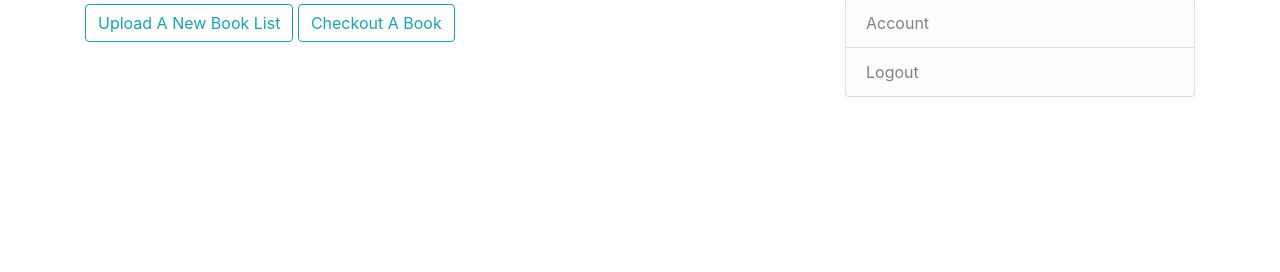
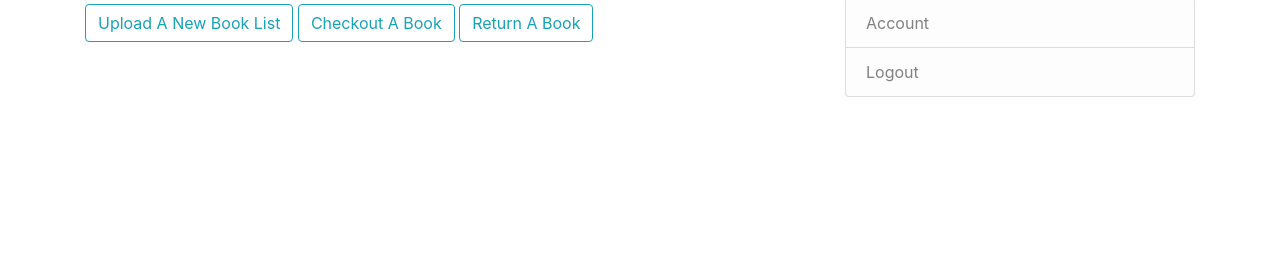
Before and after one commit to bodowd/gemeindelibrary, a Flask app: a page that uses gemlibapp/templates/view_booklist.html in a window 1280 px wide. Shown: the part 84-356 px from the top of the page. Run offline with Flask 2, Linux system fonts and the light colour scheme; the visitor is signed in with stand-in values (Sample User, id 1); data comes from the database, SQL or seed files in the repository; data that the repository does not hold is empty; some libraries are stand-ins or nearby versions.

Commit message:
added return book functionality

```diff
--- a/gemlibapp/booklist/forms.py
+++ b/gemlibapp/booklist/forms.py
@@ -33,3 +33,8 @@ class CheckoutBookForm(FlaskForm):
     borrower = StringField('Borrower', validators=[DataRequired()])
     borrower_email = StringField('Email', validators=[DataRequired(), Email()])
     submit = SubmitField('Checkout Book')
+
+
+class ReturnBookForm(FlaskForm):
+   title = SelectField('Title', coerce=str)
+   submit = SubmitField('Return Book')
--- a/gemlibapp/booklist/routes.py
+++ b/gemlibapp/booklist/routes.py
@@ -2,7 +2,7 @@ from flask import Blueprint, render_template, url_for, flash, redirect, request,
 from flask_login import current_user, login_required
 from gemlibapp import db, bcrypt
 from gemlibapp.models import BookList, User
-from gemlibapp.booklist.forms import BookListForm, CheckoutBookForm
+from gemlibapp.booklist.forms import BookListForm, CheckoutBookForm, ReturnBookForm
 from gemlibapp.booklist.utils import booklist_to_df
 import numpy as np
 import pandas as pd
@@ -111,7 +111,7 @@ def checkout_book(username):
 
     # Drop down menu
     # needs to receive a tuple. I don't know why.
-    form.title.choices = [(book.title, book.title) for book in booklist]
+    form.title.choices = [(book.title, book.title) for book in booklist if book.available]
 
     if form.validate_on_submit():
         book = BookList.query.filter_by(title=form.title.data).first_or_404()
@@ -121,14 +121,36 @@ def checkout_book(username):
         book.date_borrowed = datetime.utcnow().date()
         book.date_due = book.date_borrowed + timedelta(days=30)
         db.session.commit()
+
         flash(f'{book.title} has been checked out by {book.borrower}!', 'success')
         return redirect(url_for('main.home'))
+
     return render_template('checkout_book.html', title='Checkout Book', form=form)
 
 
 @booklist.route('/booklist/<string:username>/return', methods=['GET', 'POST'])
 @login_required
 def return_book(username):
-    pass
+    user = User.query.filter_by(username=username).first_or_404()
+    if user != current_user:
+        abort(403)
+    booklist = BookList.query.filter_by(owner=user).all()
+
+    form = ReturnBookForm()
+
     # only populate the form with Books that are available=False
-    # return render_template('return_book.html', title='Book Return', form=form)
+    form.title.choices = [(book.title, book.title) for book in booklist if not book.available]
+
+    if form.validate_on_submit():
+        book = BookList.query.filter_by(title=form.title.data).first_or_404()
+        book.borrower = None
+        book.borrower_email = None
+        book.available = True
+        book.date_borrowed = None
+        book.date_due = None
+        db.session.commit()
+
+        flash(f'{book.title} has been returned.', 'success')
+        return redirect(url_for('main.home'))
+
+    return render_template('return_book.html', title='Book Return', form=form)
--- a/gemlibapp/models.py
+++ b/gemlibapp/models.py
@@ -61,11 +61,13 @@ class BookList(db.Model):
     available = db.Column(db.Boolean, nullable=False)
     # user.id is lower case because we are referencing the table.column name
     user_id = db.Column(db.Integer, db.ForeignKey('user.id'), nullable=False)
-    borrower = db.Column(db.String(100), nullable=False, default='Nobody')
+    borrower = db.Column(db.String(100), nullable=True)
     # unique=False person may borrow multiple books
-    borrower_email = db.Column(db.String(120), unique=False, nullable=False, default='Nobody')
-    date_borrowed = db.Column(db.DateTime, nullable=False, default=datetime.utcnow().date())
-    date_due = db.Column(db.DateTime, nullable=False, default=datetime.utcnow().date() + timedelta(days=30))
+    borrower_email = db.Column(db.String(120), unique=False, nullable=True)
+    # date_borrowed = db.Column(db.DateTime, nullable=False, default=datetime.utcnow().date())
+    date_borrowed = db.Column(db.DateTime, nullable=True)
+    date_due = db.Column(db.DateTime, nullable=True)
+    # date_due = db.Column(db.DateTime, nullable=False, default=datetime.utcnow().date() + timedelta(days=30))
 
     def __repr__(self):
         return f"Books('{self.title}', '{self.available}', '{self.date_borrowed}', '{self.user_id}')"
--- a/gemlibapp/templates/checkout_book.html
+++ b/gemlibapp/templates/checkout_book.html
@@ -1,7 +1,6 @@
 {% extends "layout.html"  %}
 {% block content %}
 <h1>Checkout a book</h1>
-<p> Add a form here. Drop Down Menu? Type in the book? Autocomplete?</p>
 <form method="POST" action="" enctype="multipart/form-data"> <!-- REMEMBER multipart/form-data for some reason -->
     <!-- hidden_tag adds a csf token to protect from certain attacks -->
     {{ form.hidden_tag() }}
--- a/gemlibapp/templates/view_booklist.html
+++ b/gemlibapp/templates/view_booklist.html
@@ -9,6 +9,7 @@
     </body>
     <a class="btn btn-outline-info mt-1 mb-1" href="{{ url_for('booklist.upload_booklist') }}">Upload A New Book List</a>
     <a class="btn btn-outline-info mt-1 mb-1" href="{{ url_for('booklist.checkout_book', username=current_user.username)}}">Checkout A Book</a>
+    <a class="btn btn-outline-info mt-1 mb-1" href="{{ url_for('booklist.return_book', username=current_user.username)}}">Return A Book</a>
 
 
 </div>
```
Also changed, not shown: gemlibapp/templates/return_book.html (added, +16 -0 lines).
